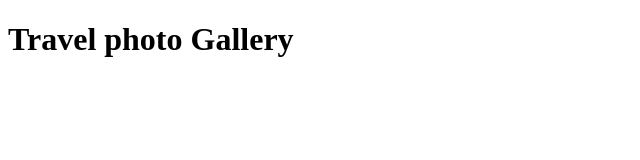
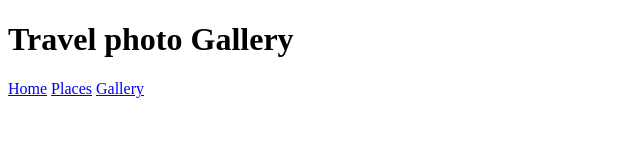
Before and after one commit to RupaliZade/assignment-5, a plain HTML site: page gallery.html in a window 1280 px wide. Shown: the whole page, without its empty margins (0-640 px from the left). Drawn offline with Linux system fonts and the light colour scheme.

Commit message:
navigation links added

```diff
--- a/gallery.html
+++ b/gallery.html
@@ -5,5 +5,13 @@
 </head>
 <body>
     <h1>Travel photo Gallery</h1>
+
+    <div>
+        <a href="index.html">Home</a>
+        <a href="places.html">Places</a>
+        <a href="gallery.html">Gallery</a>
+    </div>
+
+
 </body>
 </html>
```
